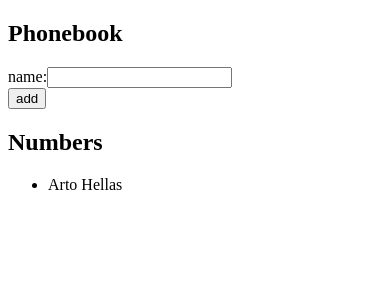
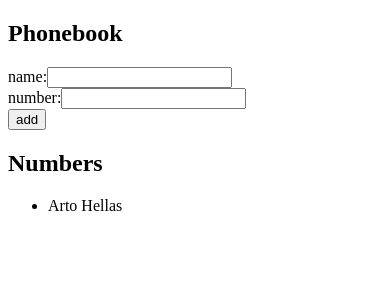
Before and after one commit to darab1/fullstackopen-course, a React (Create React App) app in the folder part2/phonebook/: page / in a window 390 px wide. Shown: the top 300 px of the page. Built offline with nearby package versions, Linux system fonts and the light colour scheme.

Commit message:
Finished 2.8: The Phonebook Step3

```diff
--- a/part2/phonebook/src/App.js
+++ b/part2/phonebook/src/App.js
@@ -5,19 +5,34 @@ const App = () => {
     { name: 'Arto Hellas' }
   ])
   const [newName, setNewName] = useState('')
+  const [newNumber, setNewNumber] = useState('')
 
   function addNewPerson(event) {
     event.preventDefault()
+    const names = persons.map(person => person.name)
+    const alreadyAdded = names.includes(newName)
+
+    if (alreadyAdded) {
+      alert(`${newName} is already added to phonebook`)
+      return
+    }
+
     const newPersonObj = {
-      name: newName
+      name: newName,
+      number: newNumber
     }
 
     setPersons(persons.concat(newPersonObj))
-    setNewName('');
+    setNewName('')
+    setNewNumber('')
   }
 
-  function handlePersonChange(event) {
+  function handleNameChange(event) {
     setNewName(event.target.value)
+  }
+
+  function handleNumberChange(event) {
+    setNewNumber(event.target.value)
   }
 
   return (
@@ -28,8 +43,15 @@ const App = () => {
           name:
           <input
             value={newName}
-            onChange={handlePersonChange}
+            onChange={handleNameChange}
           />
+          <div>
+            number:
+            <input
+              value={newNumber}
+              onChange={handleNumberChange}
+            />
+          </div>
         </div>
         <div>
           <button type="submit">add</button>
@@ -38,7 +60,10 @@ const App = () => {
       <h2>Numbers</h2>
       <ul>
         {persons.map(person => {
-          return <li key={person.name}>{person.name}</li>
+          return <li
+            key={person.name}>
+            {person.name} {person.number}
+          </li>
         })}
       </ul>
     </div>
```
